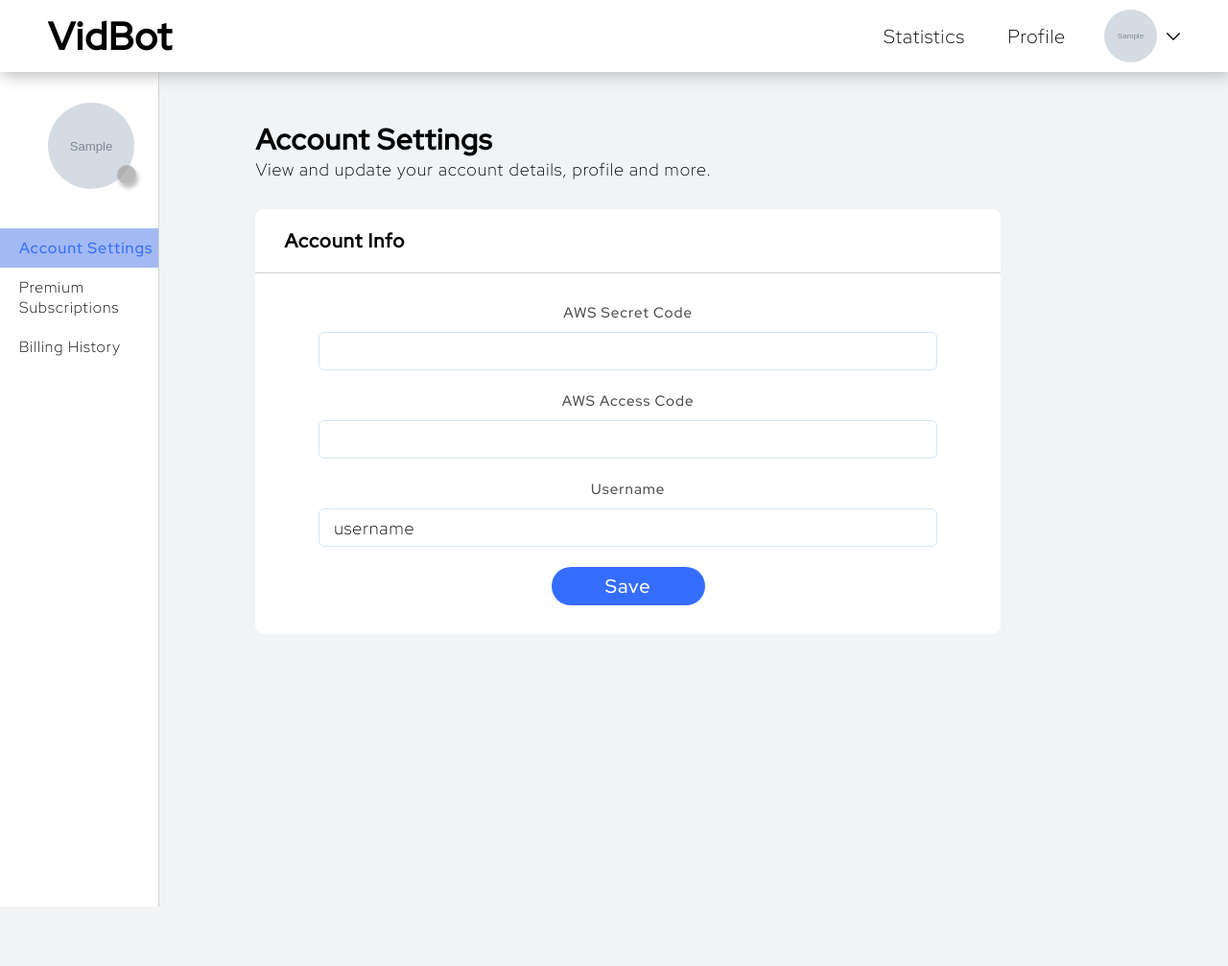
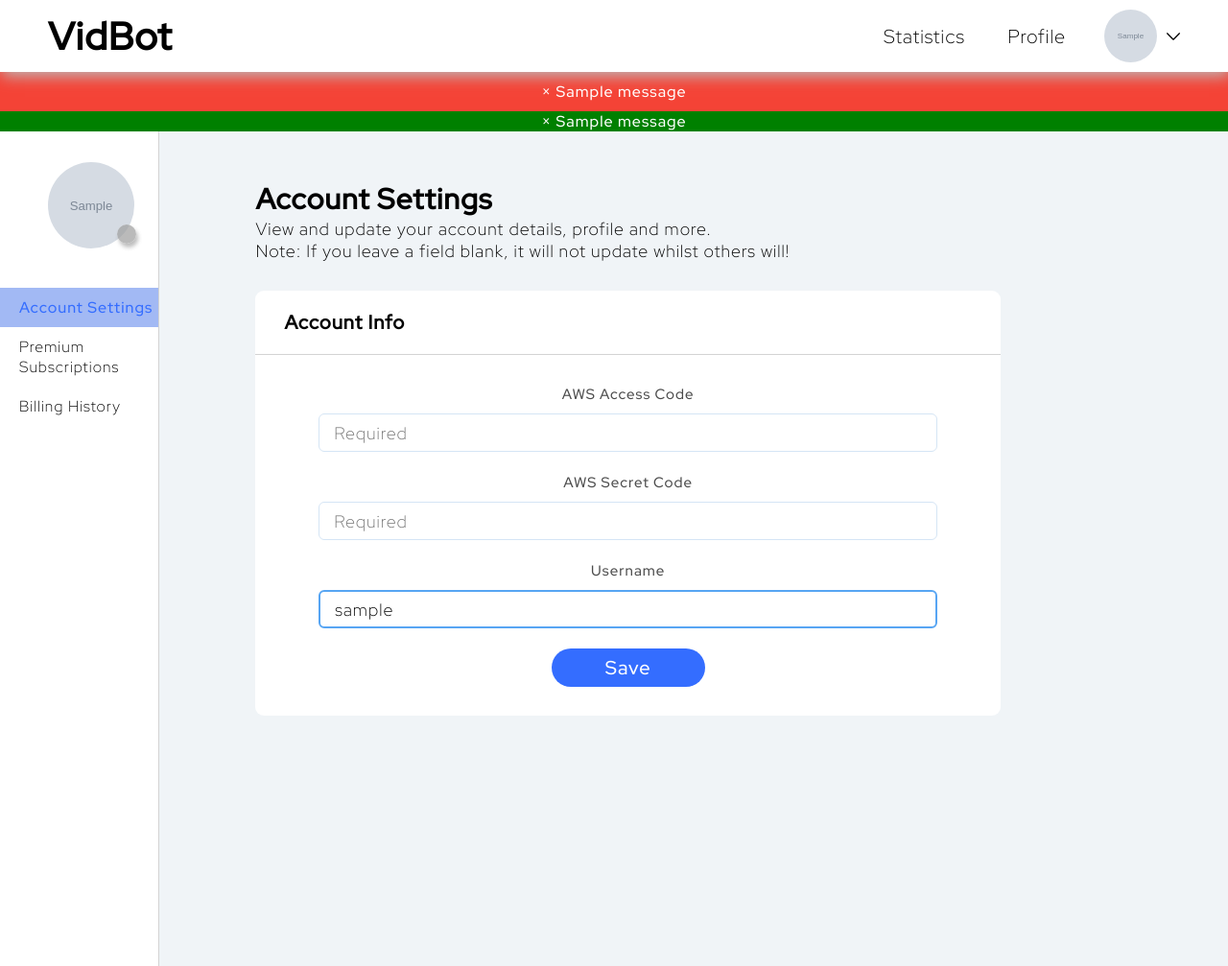
Before and after one commit to sokosam/viddat-private, a Flask app: page /client/accountSettings in a window 1280 px wide. Shown: the whole page at 96% size. Before the commit the page ends 945 px from the top, so only its background shows below. Run offline with Flask 3, Linux system fonts and the light colour scheme; a user stored in the database is signed in; tables that the repository leaves empty hold one stand-in row (values such as "Sample post"); grey boxes marked "Sample" are stand-in pictures; one stand-in notice (Sample message) is shown; grey boxes are pictures that could not be loaded.

Commit message:
minor changes to client page

```diff
--- a/app/client_page.py
+++ b/app/client_page.py
@@ -73,11 +73,11 @@
         profile_picture = request.files['pfp']
 
         if aws_secret and len(aws_secret) > 128:
-            flash("bad")
+            flash("AWS Secret Key Cannot Exceed 128 Characters!", category="error")
         elif aws_access and len(aws_access) >128:
-            flash("trash")
+            flash("AWS Access Key Cannot Exceed 128 Characters!", category="error")
         elif user_name and len(user_name) > 50:
-            flash("dookiebutter")
+            flash("Username Cannot Exceed 50 Characters!" ,category="error")
 
         else:
             current_user.aws_secret = aws_secret
@@ -97,7 +97,7 @@
                 print(e, flush=True)
 
             db.session.commit()
-            flash("we did it!")
+            flash("Profile Update Success!")
     return render_template('accountSettings.html', user=current_user)
 
 @client_page.route('/premiumSubscriptions')
--- a/app/static/styles/accountSettings.css
+++ b/app/static/styles/accountSettings.css
@@ -153,38 +153,23 @@
     color: #346DFF;
 }
 
-.clientLanding {
-    padding: 100px 167px;
-    display: flex;
-    flex-direction: row;
-    justify-content: center;
-    height: 100vh;
-}
-
-.createVideoWrapper {
-    background-color: #fff;
-    border-radius: 10px;
-    padding: 21px 18px;
-    width: 608px;
-    height: max-content;
-}
-
-.createVideoWrapper h1, .myVideosWrapper h1 {
-    font-size: 42px;
-    padding-bottom: 20px;
-}
-
-.myVideosWrapper {
-    margin-left: 47px;
-    background-color: #fff;
-    border-radius: 10px;
-    padding: 21px 65px;
-    height: fit-content;
-    width: auto;
 
 
-}
+  /* The alert message box */
+  .alert {
+    background-color: #f44336; /* Red */
+    color: white;
+    width: 100%;
+    padding: 10px;
+    height: fit-content;
+  }
 
+  .alert_success {
+    background-color: green; /* Red */
+    color: white;
+    width: 100%;
+    height: fit-content;
+  }
 
 textarea {
     resize: none;
@@ -389,7 +374,7 @@
     opacity: 0.7;
   }
 
-  input[type=text]{
+  input[type=text],[type=password]{
     margin-top: 10px;
     width: 90%;
     height : 40px;
@@ -409,7 +394,7 @@
         background: #dde8f2;
     }
 
-    input[type=text]:focus{
+    input[type=text],[type=password]:focus{
         border: 2px solid #57a5f3;
     }
 
--- a/app/templates/accountSettings.html
+++ b/app/templates/accountSettings.html
@@ -41,9 +41,31 @@
                         </div>
                     </div>
                 </nav>
+                {% with messages = get_flashed_messages(category_filter=["error"])%}
+                {% if messages%}
+                    {% for message in messages%}
+                    <div class="alert">
+                        <span class="closebtn" onclick="this.parentElement.style.display='none';">&times;</span>
+                        {{message}}
+                    </div>
+                    {%endfor%}
+                    {%endif%}
+                    {%endwith%}
+                {% with messages = get_flashed_messages(category_filter=["success"])%}
+                {% if messages%}
+                    {% for message in messages%}
+                    <div class="alert_success">
+                        <span class="closebtn" onclick="this.parentElement.style.display='none';">&times;</span>
+                        {{message}}
+                    </div>
+                    {%endfor%}
+                    {%endif%}
+                    {%endwith%}
             </header>
         </div>
     </header>
+
+
 
     <section style="background-color: #fff; height: 870px">
         <form enctype=multipart/form-data method="POST">
@@ -94,24 +116,24 @@
 
             <div class="accountSettingsParent">
                 <h1 style="text-align: left; font-size: 30px;">Account Settings</h1>
-                <p style="text-align: left; padding-bottom: 30px; font-weight: 300; font-size: 18px;">View and update your account details, profile and more.</p>
-
+                <p style="text-align: left; font-weight: 300; font-size: 18px;">View and update your account details, profile and more.</p>
+                <p style="text-align: left; padding-bottom: 30px; font-weight: 300; font-size: 18px;"> Note: If you leave a field blank, it will not update whilst others will! </p>
                 <div class="accountSettingsChild">
                     <div style="border-bottom: 1px solid #D3D3D3; padding: 20px 30px;">
                         <h1 style="text-align: left; font-size: 20px;">Account Info</h1>
                     </div>
                     <div style="padding: 30px;">
+                            <label for="access">AWS Access Code</label>
+                            <br>
+                            <input type="password" id="access" name="access" placeholder="Required">
+                            <br><br>
                             <label for="secret">AWS Secret Code</label>
                             <br>
-                            <input type="text" id="secret" name="secret">
-                            <br><br>
-                            <label for="access">AWS Access Code</label>
-                            <br>
-                            <input type="text" id="access" name="access">
+                            <input type="password" id="secret" name="secret" placeholder="Required">
                             <br><br>
                             <label for="username">Username</label>
                             <br>
-                            <input type="text" id="username" name="username" value="username">
+                            <input type="text" id="username" name="username" value="{{current_user.username}}">
                             <br>
                             <br>
                             <input type="submit" value="Save">
```
